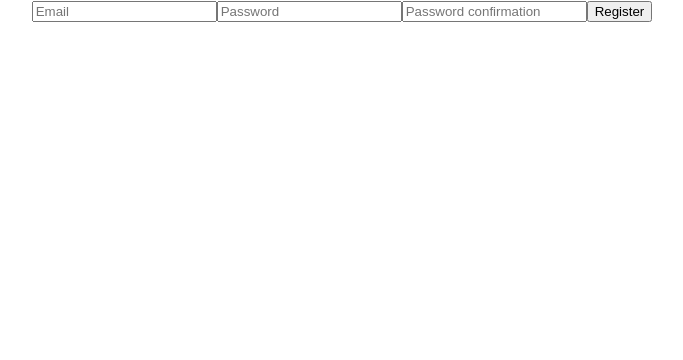
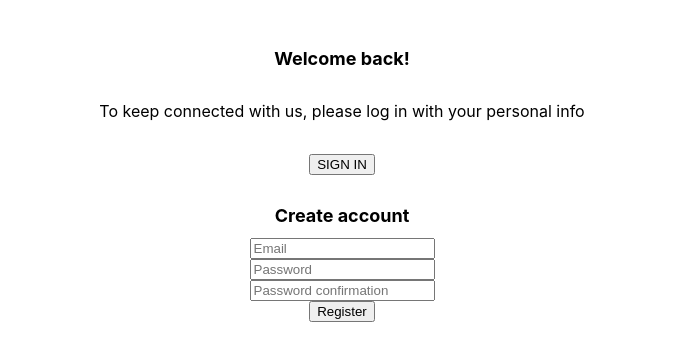
Before and after one commit to imhilla/TelCars, a React (Create React App) app in the folder react-frontend/: page /signup in a window 1280 px wide. Shown: the top 360 px of the page, without its empty margins (298-981 px from the left). Built offline with nearby package versions, Linux system fonts and the light colour scheme; no server answers.

Commit message:
add styles registration

```diff
--- a/react-frontend/src/components/auth/Registration.js
+++ b/react-frontend/src/components/auth/Registration.js
@@ -1,3 +1,4 @@
+/* eslint-disable react/button-has-type */
 /* eslint-disable react/prop-types */
 /* eslint-disable react/destructuring-assignment */
 /* eslint-disable camelcase */
@@ -6,6 +7,7 @@
 /* eslint-disable react/prefer-stateless-function */
 import React from 'react';
 import axios from 'axios';
+import './registration.css';
 
 class Registration extends React.Component {
   constructor(props) {
@@ -49,15 +51,23 @@ class Registration extends React.Component {
     const { email, password, password_confirmation } = this.state;
     return (
       <div>
+
+        <div className="welcomeBack">
+          <h1>Welcome back!</h1>
+          <p>To keep connected with us, please log in with your personal info</p>
+          <button>SIGN IN</button>
+        </div>
         <div>
-
+          <div className="createAccount">
+            <h1>Create account</h1>
+          </div>
+          <form onSubmit={this.handleSubmit} className="regForm">
+            <input type="email" name="email" placeholder="Email" value={email} onChange={this.handleChange} required />
+            <input type="password" name="password" placeholder="Password" value={password} onChange={this.handleChange} required />
+            <input type="password" name="password_confirmation" placeholder="Password confirmation" value={password_confirmation} onChange={this.handleChange} required />
+            <button type="submit">Register</button>
+          </form>
         </div>
-        <form onSubmit={this.handleSubmit}>
-          <input type="email" name="email" placeholder="Email" value={email} onChange={this.handleChange} required />
-          <input type="password" name="password" placeholder="Password" value={password} onChange={this.handleChange} required />
-          <input type="password" name="password_confirmation" placeholder="Password confirmation" value={password_confirmation} onChange={this.handleChange} required />
-          <button type="submit">Register</button>
-        </form>
       </div>
     );
   }
--- /dev/null
+++ b/react-frontend/src/components/auth/registration.css
@@ -0,0 +1,21 @@
+.welcomeBack h1 {
+  font-size: 18px;
+  padding-top: 2em;
+}
+
+.welcomeBack p {
+  padding: 1em;
+  margin: 1em;
+  font-style: 15px;
+}
+
+.createAccount h1 {
+  font-size: 18px;
+  padding-top: 1em;
+}
+
+.regForm {
+  display: flex;
+  flex-direction: column;
+  align-items: center;
+}
```
